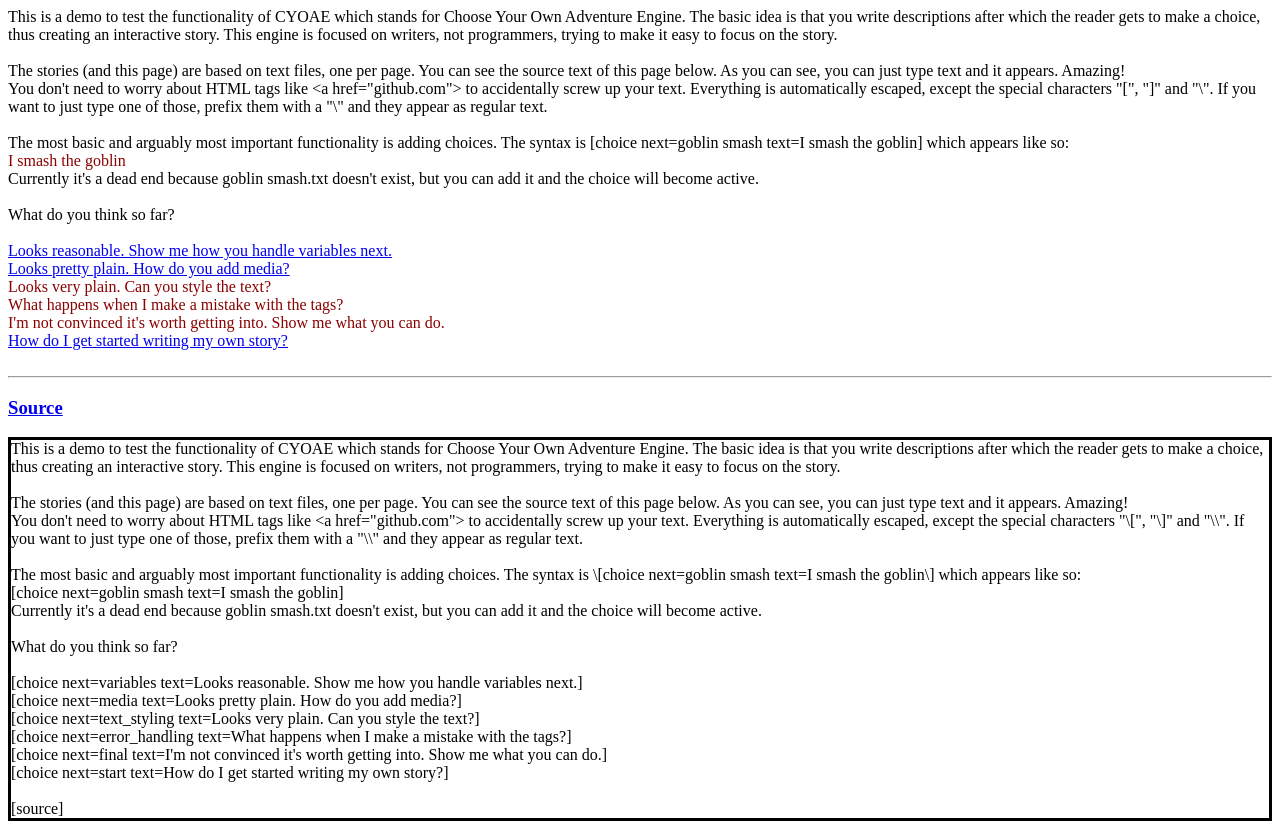
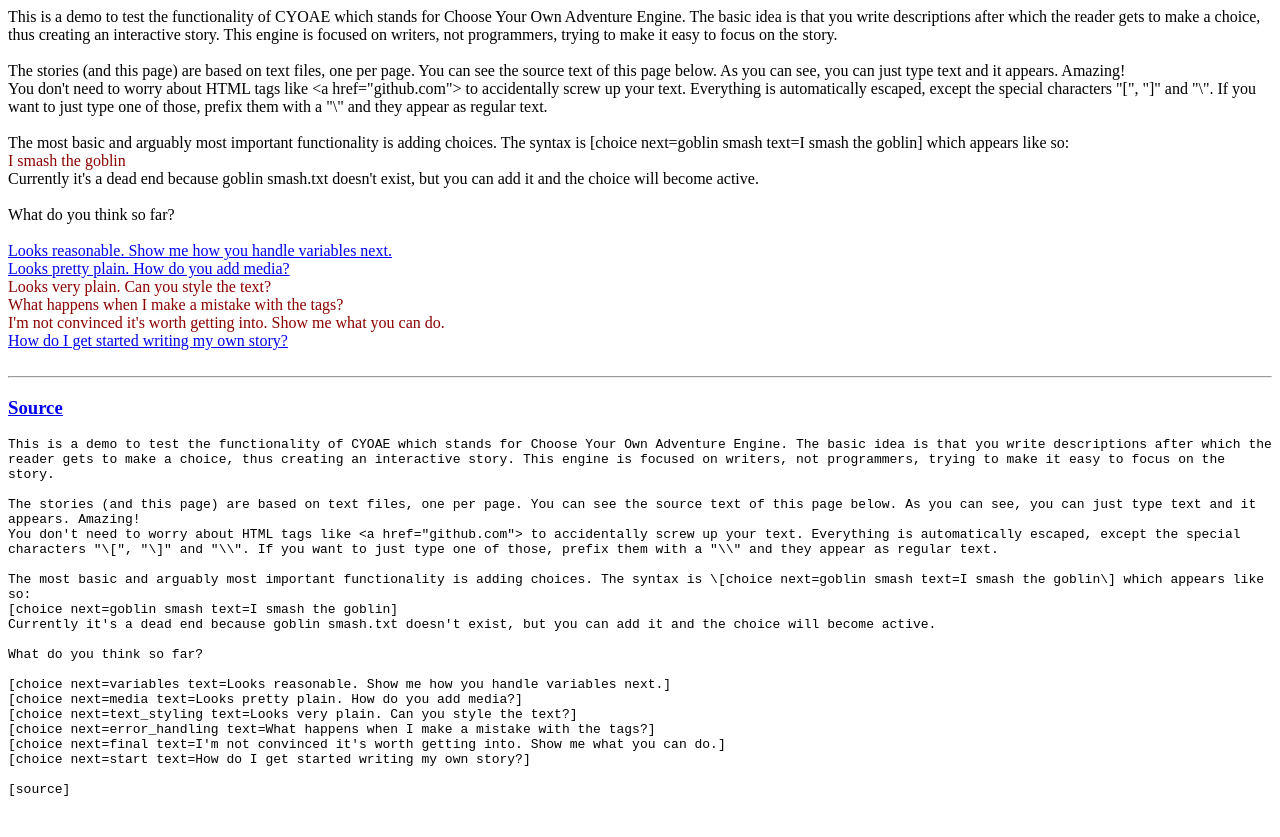
Before and after one commit to Lilli-Samson/CYOAE, a website: page index.html in a window 1280 px wide. After the commit the page ends 810 px from the top, so only its background shows below. Drawn offline with Linux system fonts and the light colour scheme; no server answers; files whose address does not match are found by name.

Commit message:
Removed border for source and added monospace style.

```diff
--- a/style.css
+++ b/style.css
@@ -7,5 +7,5 @@ img {
 }
 
 p.source {
-    border-style: solid;
+    font-family: monospace;
 }
```
